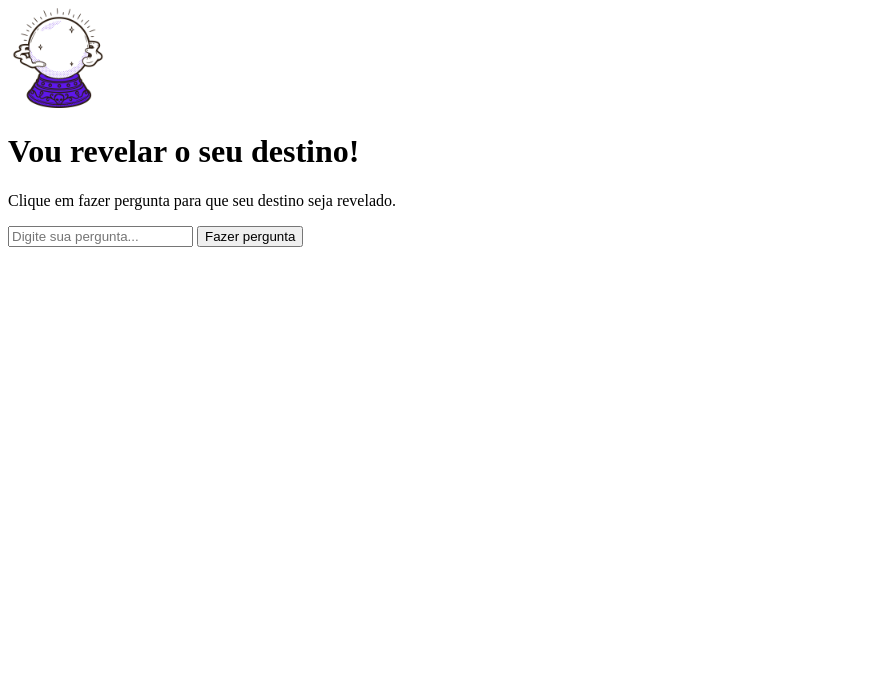
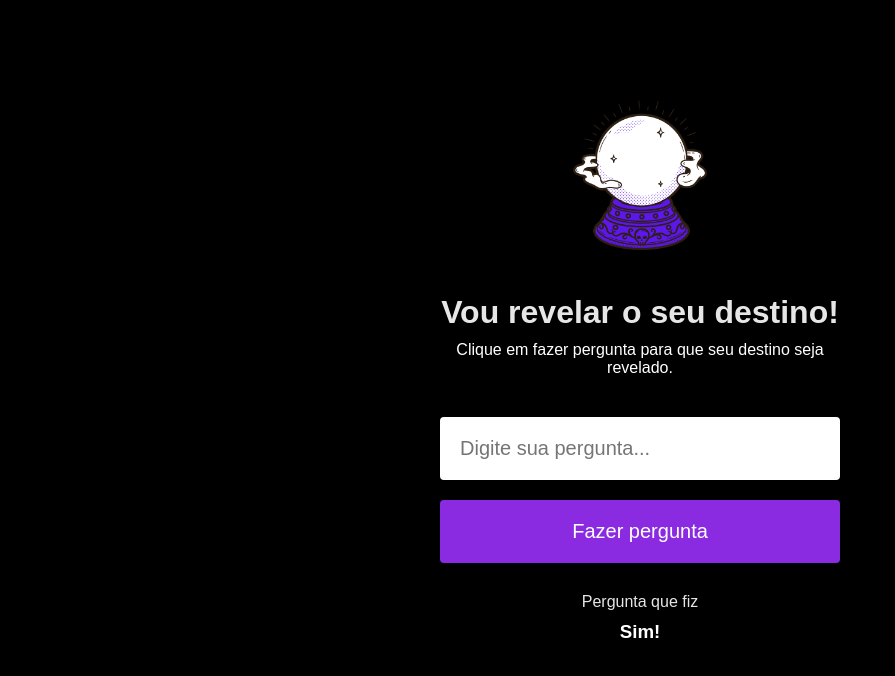
Before and after one commit to rmvinicius/maratona_rocketseat, a plain HTML site: page index.html in a window 1280 px wide. Shown: the whole page, without its empty margins (0-895 px from the left). Drawn offline with Linux system fonts and the light colour scheme.

Commit message:
Atualização da página web

```diff
--- a/index.html
+++ b/index.html
@@ -7,11 +7,16 @@
         <title>Document</title>
     </head>
     <body>
-        <img class="img-bola" src="./bola-cristal.png" alt="Imagem de uma bola de cristal">
-        <h1>Vou revelar o seu destino!</h1>
-        <p>Clique em fazer pergunta para que seu destino seja revelado.</p>
-        <input type="text" placeholder="Digite sua pergunta...">
-        <button>Fazer pergunta</button>
-
+        <div id="container">
+            <img class="img-bola" src="./bola-cristal.png" alt="Imagem de uma bola de cristal">
+            <h1>Vou revelar o seu destino!</h1>
+            <p>Clique em fazer pergunta para que seu destino seja revelado.</p>
+            <input type="text" placeholder="Digite sua pergunta...">
+            <button>Fazer pergunta</button>
+            <h3 id="resposta">
+                <div>Pergunta que fiz</div>
+                Sim!
+            </h3>
+        </div>
     </body>
 </html>
--- a/style.css
+++ b/style.css
@@ -1,4 +1,71 @@
-.img-bola {
-    height: 100px;
-    width: 100px;
+* {
+    margin: 0;
+    padding: 0;
 }
+
+body {
+    background-color: black;
+    color: white;
+    text-align: center;
+    font-family: sans-serif;
+}
+
+#container {
+    width: 80%;
+    max-width: 400px;
+    margin-top: 100px;
+    margin-inline: auto;
+}
+
+img {
+    height: 150px;
+    width: 150px;
+}
+
+h1 {
+    margin-top: 40px;
+    margin-bottom: 10px;
+    opacity: 0.9;
+}
+
+p {
+    margin-bottom: 40px;
+    opacity: 0,7;
+}
+
+input, button {
+    display: block;
+    width: 100%;
+    padding: 20px;
+    font-size: 20px;
+    border-radius: 4px;
+}
+
+input {
+    margin-bottom: 20px;
+    border: none;
+    box-sizing: border-box;
+}
+
+button {
+    border: none;
+    background-color: blueviolet;
+    color: white;
+    transition: filter 0.2s;
+}
+
+button:hover {
+    filter: brightness(1.2);
+    cursor: pointer;
+}
+
+#resposta {
+    margin-top: 30px;
+}
+
+#resposta div {
+    font-size: 16px;
+    font-weight: normal;
+    opacity: 0.9;
+    margin-bottom: 10px;
+}
```
